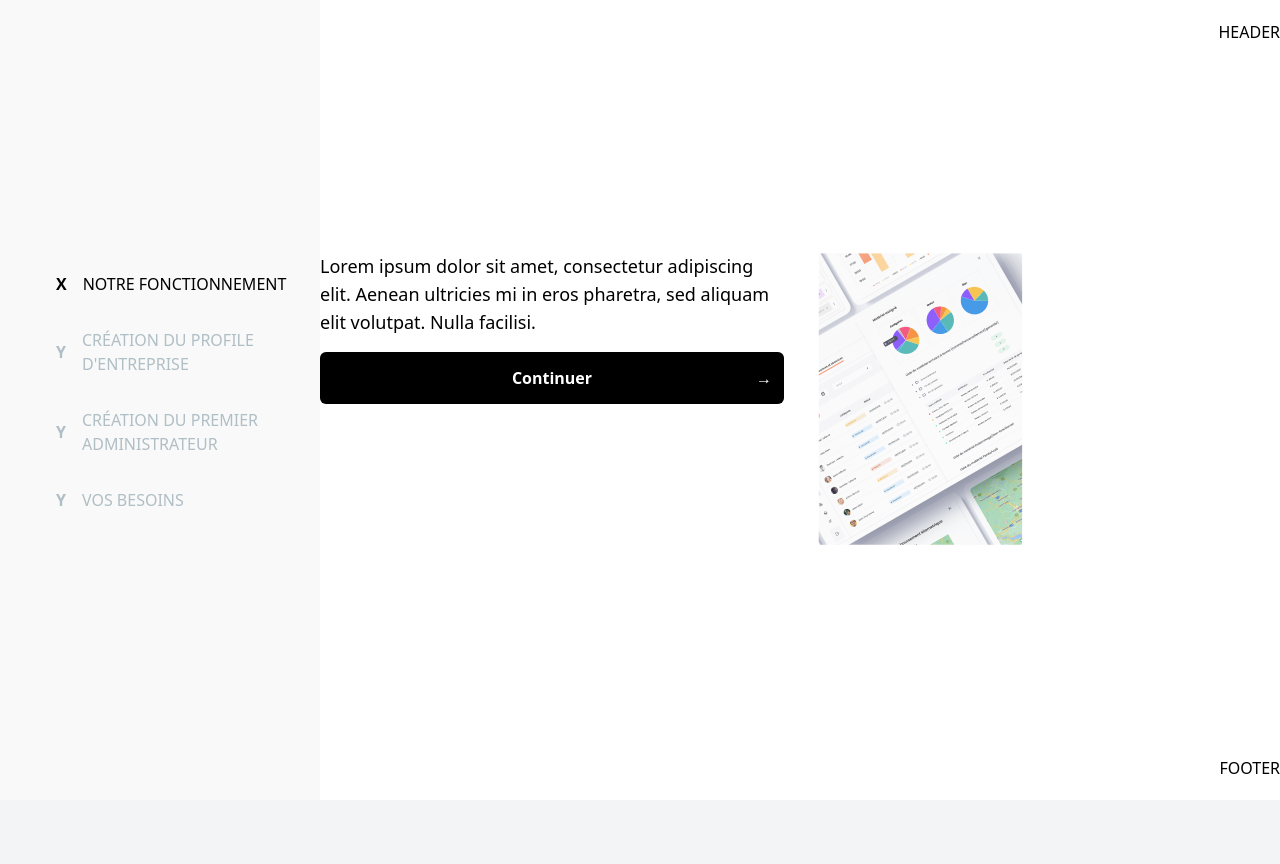
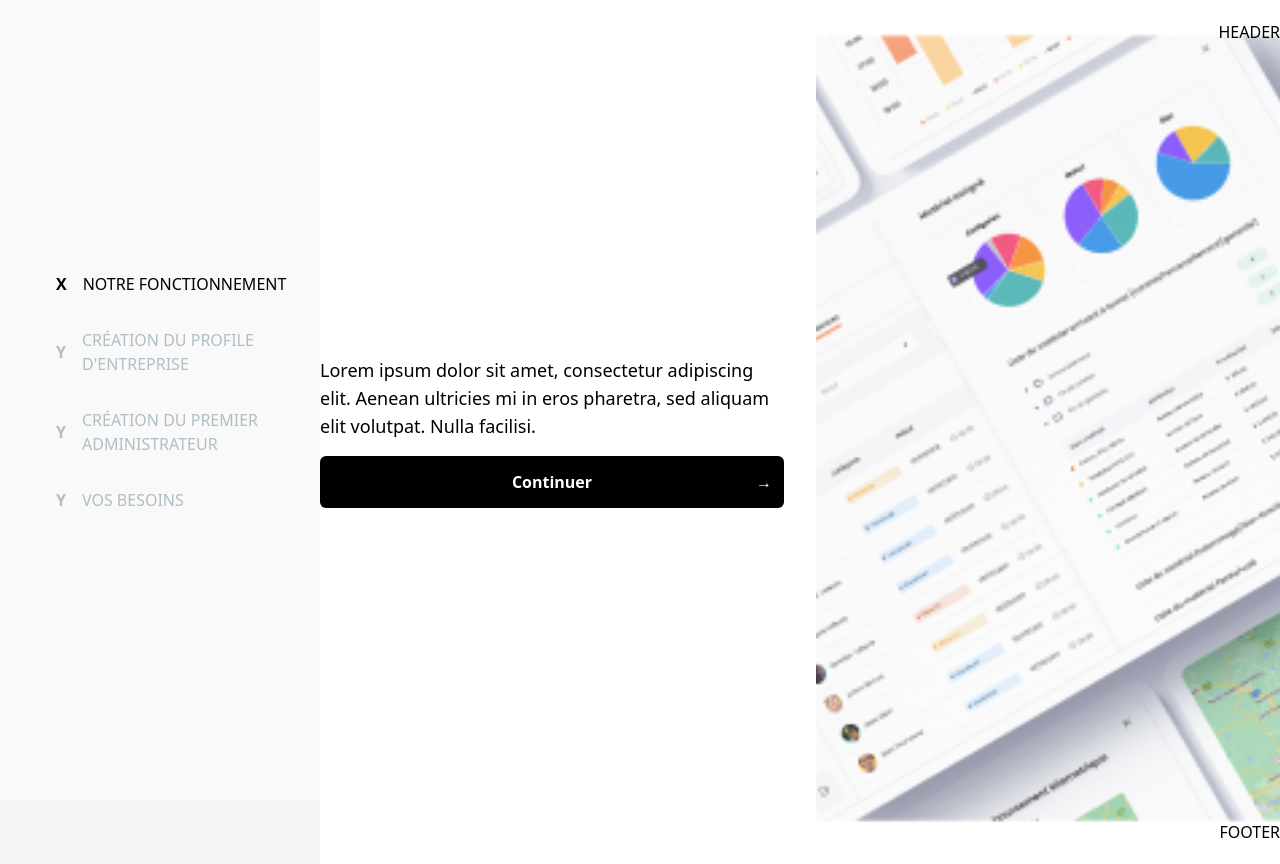
Before and after one commit to santatriniaina-git/connexion, a React (Create React App) app: page / in a window 1280 px wide. Before the commit the page ends 800 px from the top, so only its background shows below. Built offline with nearby package versions, Linux system fonts and the light colour scheme.

Commit message:
amélioration 6

```diff
--- a/src/components/tabs/Step1.js
+++ b/src/components/tabs/Step1.js
@@ -9,15 +9,15 @@ function Step1({ nextStep }) {
   };
 
   return (
-    <div className="flex justify-between">
-      <div className="w-1/2 mr-8">
+    <div className="mx-auto h-screen flex justify-between">
+      <div className="w-1/2 mr-8 flex flex-col justify-center">
         <p className="text-lg">Lorem ipsum dolor sit amet, consectetur adipiscing elit. Aenean ultricies mi in eros pharetra, sed aliquam elit volutpat. Nulla facilisi.</p>
         <form onSubmit={handleSubmit}>
           <ButtonConnexion />
         </form>
       </div>
-      <div className="w-1/2">
-        <img src={image} alt="description" />
+      <div className="w-1/2 h-full flex items-center justify-center">
+        <img src={image} alt="description" className="object-cover h-full" />
       </div>
     </div>
   );
```
